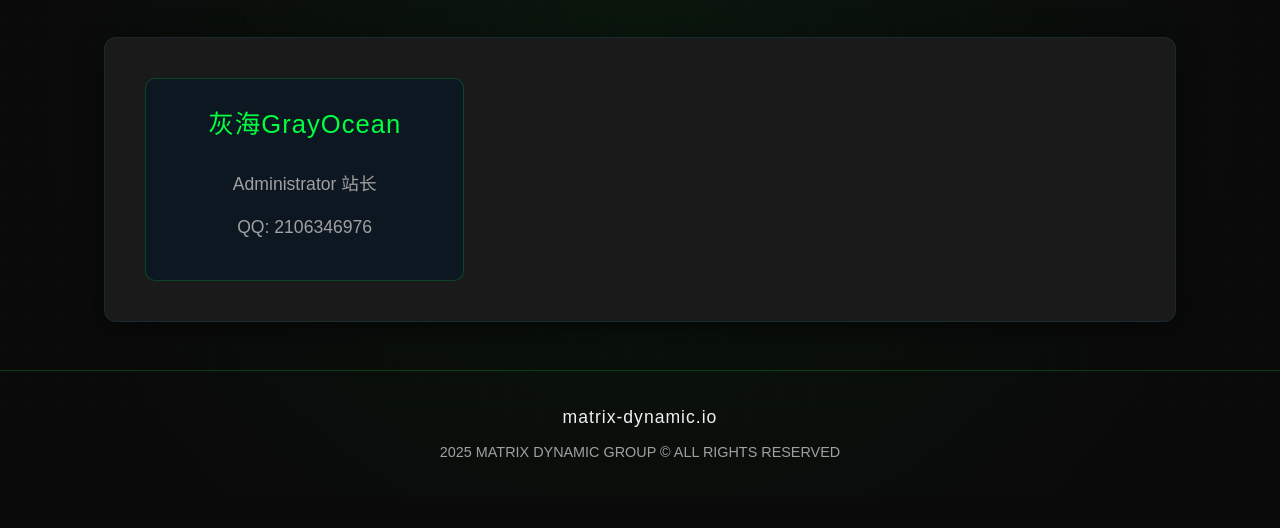
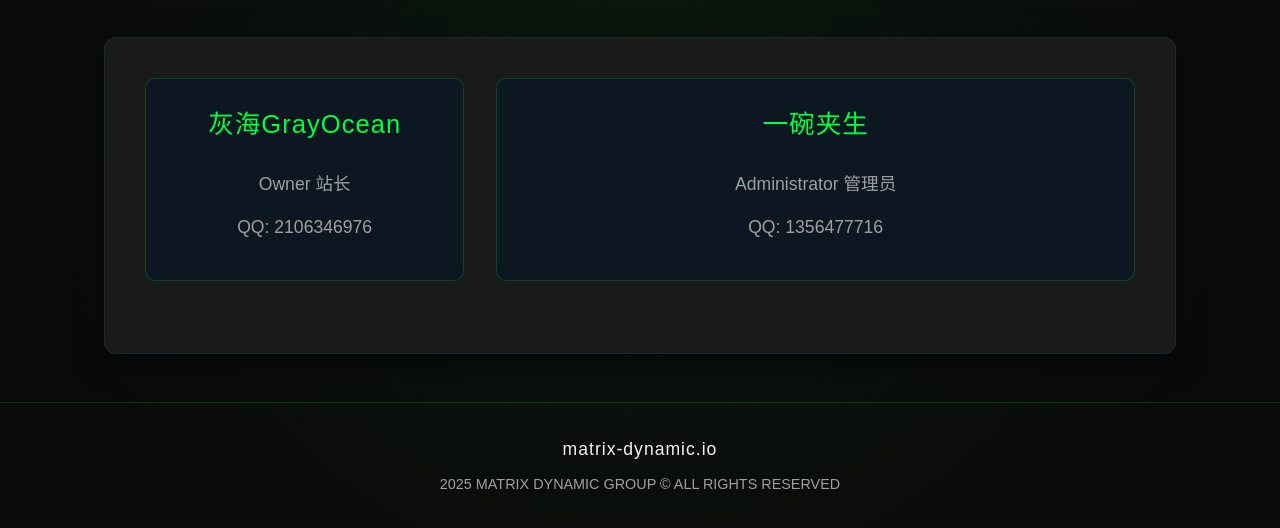
Before and after one commit to GrayOcean0133/grayocean.github.io, a plain HTML site: page about.html in a window 1280 px wide. Shown: the part 374-902 px from the top of the page. Before the commit the page ends 871 px from the top, so only its background shows below. Drawn offline with Linux system fonts and the light colour scheme.

Commit message:
Add Administrator
新增：一碗夹生 管理员

```diff
--- a/about.html
+++ b/about.html
@@ -32,8 +32,15 @@
                 <div class="admin-card">
                     <div class="admin-info">
                         <div class="admin-title">灰海GrayOcean</div>
-                        <div class="admin-detail">Administrator 站长</div>
+                        <div class="admin-detail">Owner 站长</div>
                         <div class="admin-detail">QQ: 2106346976</div>
+                    </div>
+                </div>
+                <div class="admin-card">
+                    <div class="admin-info">
+                        <div class="admin-title">一碗夹生</div>
+                        <div class="admin-detail">Administrator 管理员</div>
+                        <div class="admin-detail">QQ: 1356477716</div>
                     </div>
                 </div>
                 <div class="about-text">
```
